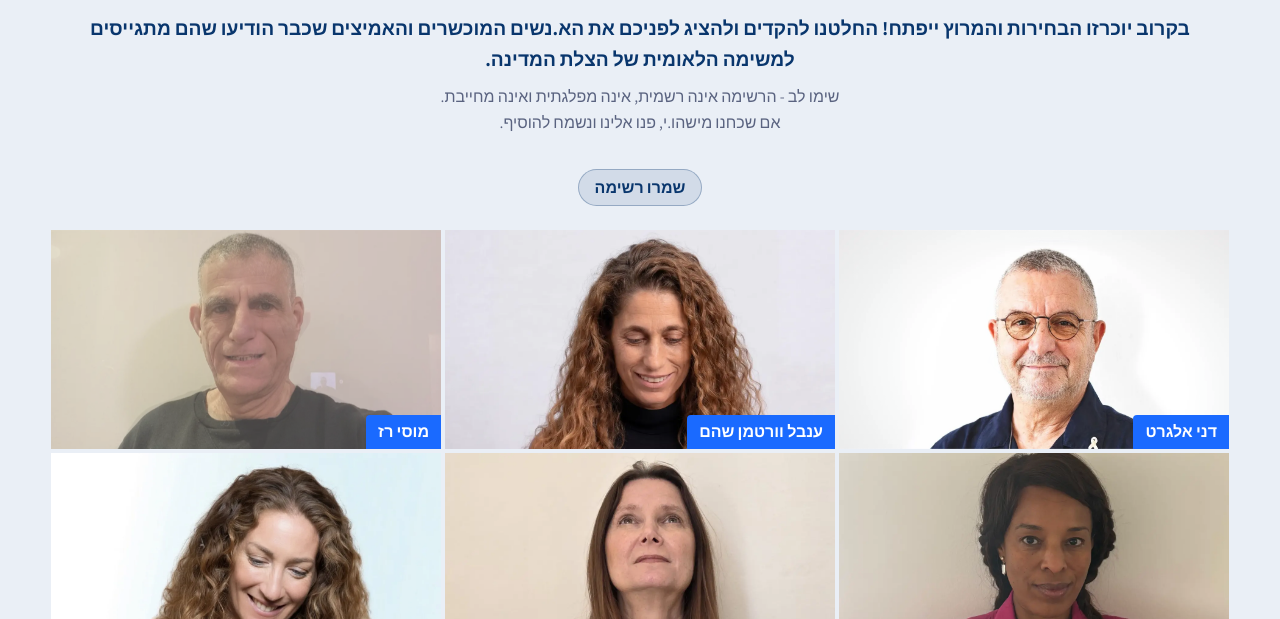
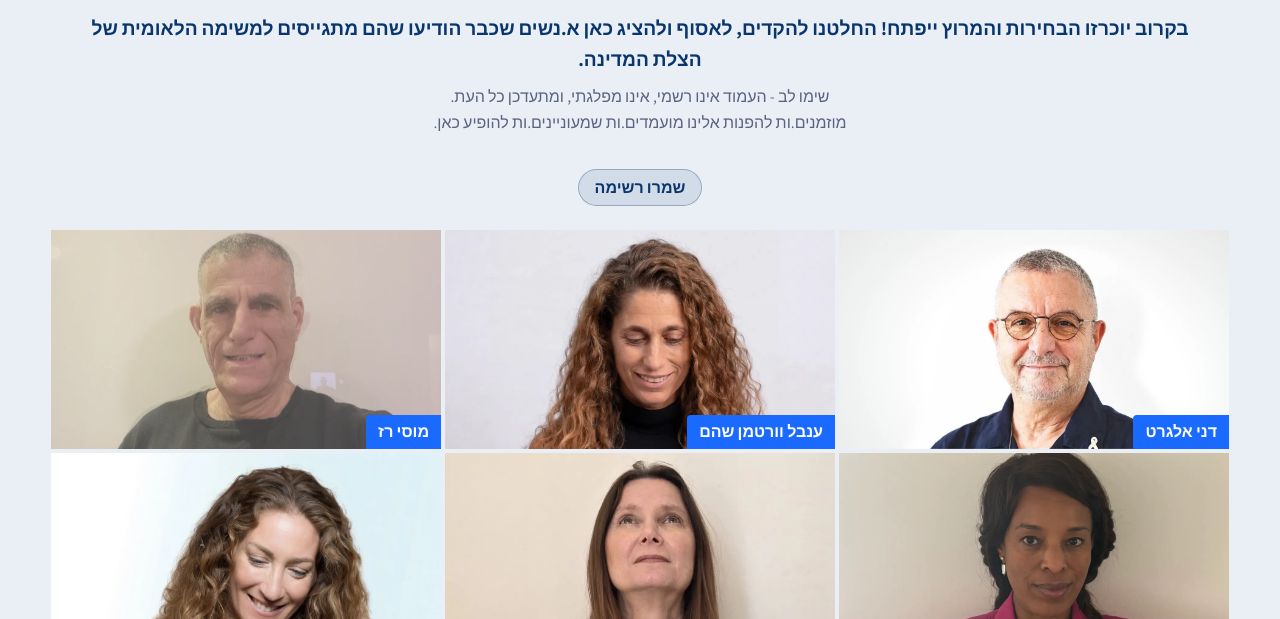
Before and after one commit to mattip/hagush.org.il, a plain HTML site: page docs/_candidates.html in a window 1280 px wide. Shown: the part 181-800 px from the top of the page. Drawn offline with Linux system fonts and the light colour scheme.

Commit message:
update text (miri)

```diff
--- a/docs/_candidates.html
+++ b/docs/_candidates.html
@@ -35,14 +35,13 @@
           <h1>בחירות בדמוקרטים!</h1>
           <span class="team-dash" aria-hidden="true"> — </span>
           <h3>
-            בקרוב יוכרזו הבחירות והמרוץ ייפתח! החלטנו להקדים ולהציג לפניכם את
-            הא.נשים המוכשרים והאמיצים שכבר הודיעו שהם מתגייסים למשימה הלאומית של
-            הצלת המדינה.
+            בקרוב יוכרזו הבחירות והמרוץ ייפתח! החלטנו להקדים, לאסוף ולהציג כאן
+            א.נשים שכבר הודיעו שהם מתגייסים למשימה הלאומית של הצלת המדינה.
           </h3>
           <p class="muted">
-            שימו לב - הרשימה אינה רשמית, אינה מפלגתית ואינה מחייבת.
+            שימו לב - העמוד אינו רשמי, אינו מפלגתי, ומתעדכן כל העת.
             <br />
-            אם שכחנו מישהו.י, פנו אלינו ונשמח להוסיף.
+            מוזמנים.ות להפנות אלינו מועמדים.ות שמעוניינים.ות להופיע כאן.
           </p>
         </div>
         <br />
```
Also changed, not shown: docs/candidates.html (+4 -5 lines).
